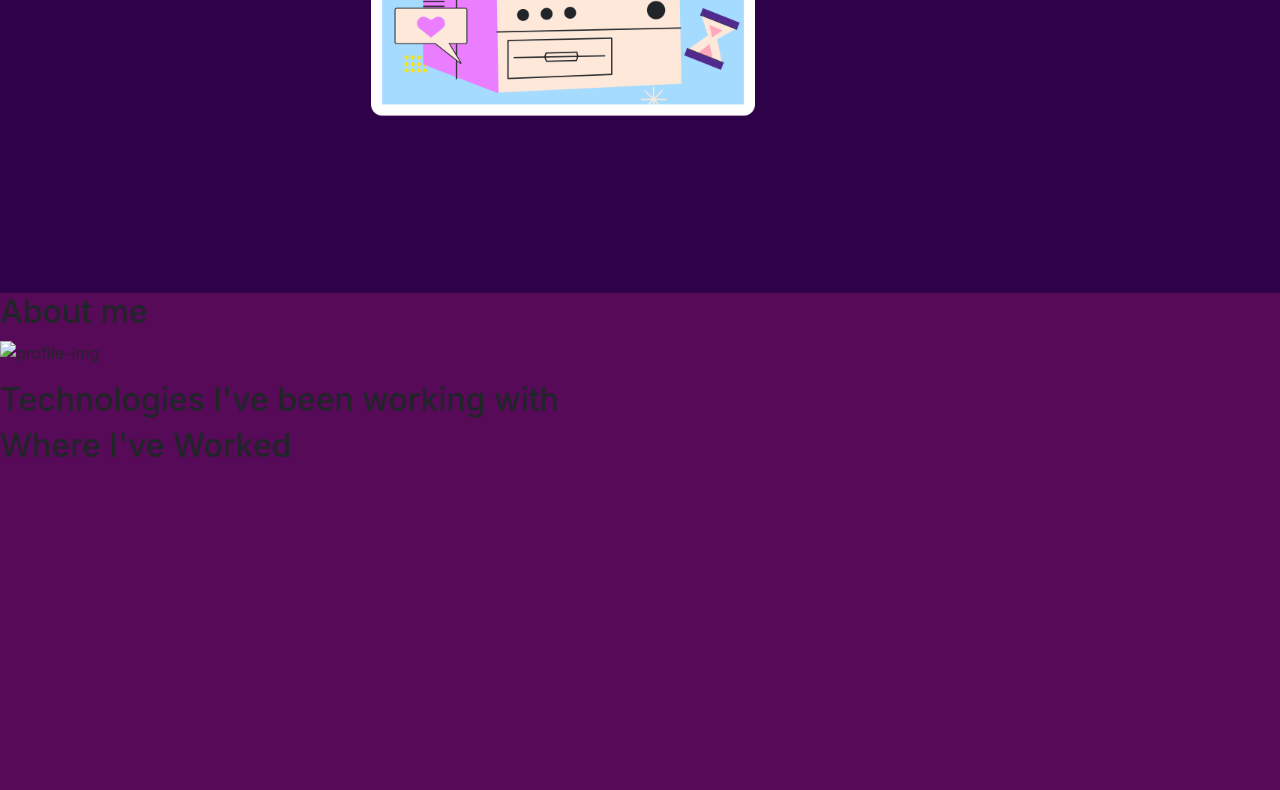
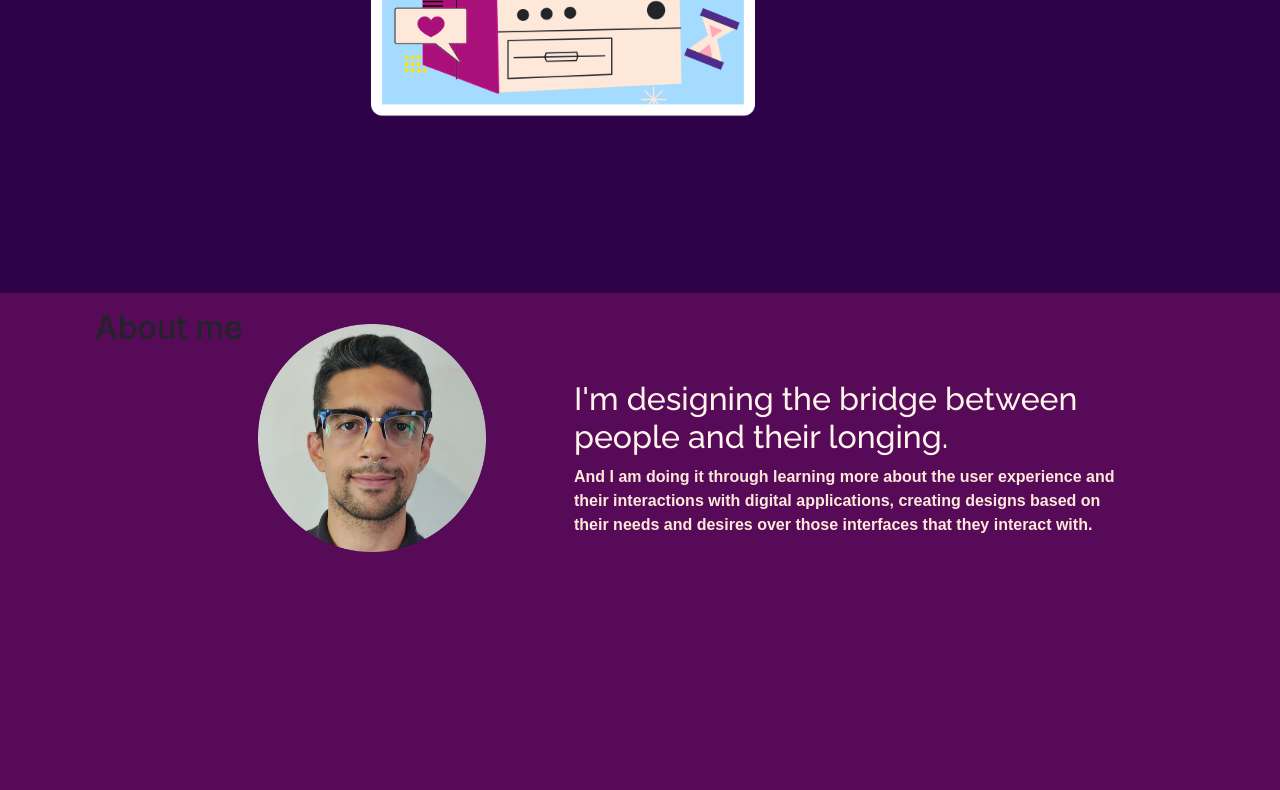
Before and after one commit to hloops/CV, a plain HTML site: page index.html in a window 1280 px wide. Shown: the part 507-1297 px from the top of the page. Drawn offline with nearby package versions, Linux system fonts and the light colour scheme; a web font is replaced by a local one.

Commit message:
About Me and color changes

```diff
--- a/css/style.css
+++ b/css/style.css
@@ -10,7 +10,7 @@
 
 }
 .nav-link {
-    color: #A91079;
+    color: #FEE8DA;
     font-weight: bold;
     font-family: 'Poppins', sans-serif;
     margin: 2vw;
@@ -41,7 +41,7 @@
     margin: auto 40px auto calc(50% - 21.019vw);
 }
 .fold-text {
-    color: #b9b9b9;
+    color: #FFF3EB;
     text-align: left;
     margin: auto 20% auto calc(50% - 21.019vw);
     position: relative;
@@ -61,7 +61,7 @@
 }
 .title2 {
 
-    color: #979797;
+    color: #FEE8DA;
     font-size: 32px;
     font-family: 'Sono', sans-serif;
     font-weight: normal;
@@ -75,6 +75,44 @@
     width: 100%;
     position: absolute;
     top: 100vh;
+    padding-left: 4vw;
+    padding-right: 4vw;
+    padding-top: 2vh;
+    display: flex;
+    justify-content: center;
+}
+.aboutme {
+    width: 80%;
+    position: relative;
+    height: fit-content;
+    padding: 15px;
+
+}
+.profile-img {
+    position: relative;
+    width: 25%;
+    max-width: 285px;
+    float: left;
+}
+.description-aboutme {
+
+    color: #FFF3EB;
+    position: relative;
+    font-size: 32px;
+    font-family: 'Raleway', sans-serif;
+    margin-top: 7vh;
+    margin-left: calc(4vw + 265px);
+    width: 60%;
+
+}
+.paragraph-aboutme {
+
+    color: #FEE8DA;
+    font-size: 16px;
+    font-family: 'Sono', sans-serif;
+    font-weight: 600;
+    margin-left: calc(4vw + 265px);
+    width: 60%;
 }
 .projects{
     height: 100vh;
--- a/index.html
+++ b/index.html
@@ -43,7 +43,7 @@
     </header>
     <body>
         <div class="fold">
-            <img class="fold-computer float-left" src="Icons/5928440.png" alt="computer_saying_Hello!">
+            <img class="fold-computer float-left" src="Icons/5928440_2.png" alt="computer_saying_Hello!">
             <div class="fold-text">
                 <!-- underscore should be blinking... -->
                 <h1 class="title1">I'm <span class="name">Heitor_</span></h1>
@@ -54,11 +54,15 @@
             <div>
                 <h2>About me</h2>
             </div>
-            <div>
-                <img src="" alt="profile-img">
-                <p></p><!--texto sobre mim> -->
+            <div class="aboutme">
+                <img class="profile-img" src="Icons/profile_circle.png" alt="profile-img">
+                <h3 class="description-aboutme">I'm designing the bridge between people and their longing.</h3>
+                <p  class="paragraph-aboutme">And I am doing it through learning more about the user
+                experience and their interactions with digital applications,
+                creating designs based on their needs and desires over those
+                interfaces that they interact with.</p><!--texto sobre mim> -->
             </div>
-            <div>
+            <!-- <div>
                 <h2>Technologies I've been working with</h2>
             </div>
             <div>
@@ -72,7 +76,7 @@
             </div>
         <div>
             <h2>Contact</h2>
-        </div>
+        </div> -->
         </div>
         <div class="bottom">
             <h3>Footer section</h3>
```
Also changed, not shown: Icons/5928440_2.png (added).
